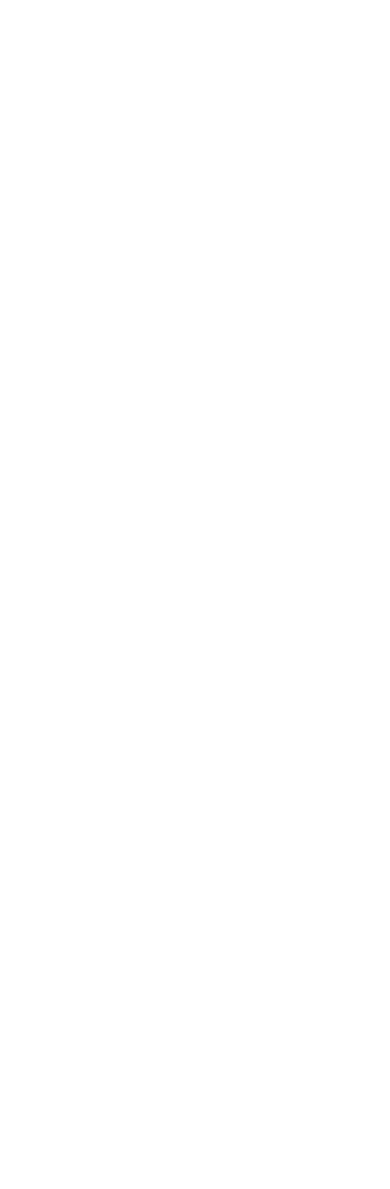
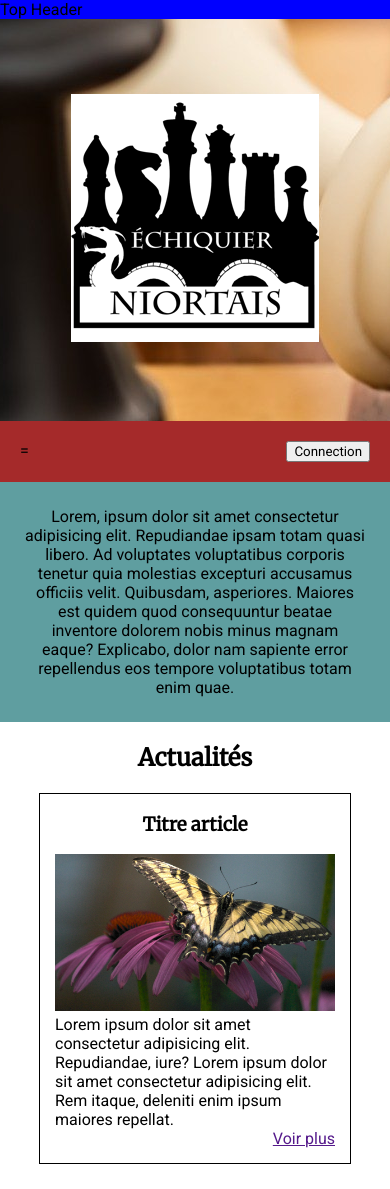
Before and after one commit to Jnadaldevwwm/Echiquier-Niortais, a PHP site: page / in a window 390 px wide. Before the commit the page is empty. Before the commit the page ends 844 px from the top, so only its background shows below. Run offline with PHP 8.4, Linux system fonts and the light colour scheme; data that the repository does not hold is empty.

Commit message:
mobilF Index
DB(user,news) + affichage index

```diff
--- /dev/null
+++ b/Controlers/controlerArticle.php
@@ -0,0 +1,6 @@
+<?php
+
+require_once '../views/view.php';
+require_once '../Models/articles.php';
+
+class ControlerArticle{
--- a/Controlers/controlerIndex.php
+++ b/Controlers/controlerIndex.php
@@ -1,13 +1,18 @@
 <?php
 
 require_once '../views/view.php';
+require_once '../Models/articles.php';
 
 class ControlerIndex{
+
+    private $articles;
+
     public function __construct(){
-
+        $this->articles = new Articles();
     }
     public function index(){
+        $articles = $this->articles->getAllArticles();
         $view = new View('Index');
-        $view->render(array());
+        $view->render(array('articles'=>$articles));
     }
 }
--- /dev/null
+++ b/Models/articles.php
@@ -0,0 +1,11 @@
+<?php
+    require_once 'model.php';
+
+    class Articles extends Model{
+
+        public function getAllArticles(){
+            $sql = "SELECT * FROM articles";
+            $articles = $this->goQuery($sql);
+            return $articles;
+        }
+    }
--- /dev/null
+++ b/Models/model.php
@@ -0,0 +1,23 @@
+<?php
+
+abstract class Model {
+
+    protected $db;
+
+    protected function goQuery($sql, $params = null){
+        if($params == null){
+            $result = $this->getDb()->query($sql);
+        } else {
+            $result = $this->getDb()->prepare($sql);
+            $result->execute($params);
+        }
+        return $result;
+    }
+
+    protected function getDb(){
+        if($this->db == null){
+            $this->db = new PDO('mysql:host=localhost;dbname=echiquier_niortais;charset=utf8', 'root2', 'root', array(PDO::ATTR_ERRMODE => PDO::ERRMODE_EXCEPTION));
+        }
+        return $this->db;
+    }
+}
--- /dev/null
+++ b/Public/css/style.css
@@ -0,0 +1,91 @@
+@import url('https://fonts.googleapis.com/css2?family=Merriweather&family=Roboto&display=swap');
+/*
+*   titres : font-family: 'Merriweather', serif;
+*   textes : font-family: 'Roboto', sans-serif;
+*/
+/****************
+*   General
+****************/
+*{
+    box-sizing: border-box;
+    font-family: 'Roboto', sans-serif;
+}
+body{
+    margin: 0;
+}
+h1, h2, h3, h4 {
+    font-family: 'Merriweather', serif;
+}
+
+/* Class générales  */
+.mAuto{
+    margin-left: auto;
+    margin-right: auto;
+}
+.txtCenter{
+    text-align: center;
+}
+.dBlock{
+    display: block;
+}
+
+
+/**************
+*   Template
+**************/
+#topHeader{
+    background-color: blue;
+}
+#banner{
+    background-image: url("../images/tempBan.jpg");
+    background-position: center;
+    padding: 75px 0 75px 0;
+    text-align: center;
+}
+#navBar{
+    background-color: brown;
+    padding: 20px;
+    display: flex;
+    flex-flow: row wrap;
+    justify-content: space-between;
+}
+#midContent{
+    display: flex;
+    flex-flow: column wrap;
+}
+#midContent aside{
+    order: 1;
+}
+#midContent main{
+    order: 2;
+}
+#motd{
+    background-color: cadetblue;
+    padding: 25px;
+    text-align: center;
+}
+
+/**************
+*   Accueil
+**************/
+.cardArticle{
+    width: 80%;
+    border: 1px solid black;
+    padding: 0 15px 15px 15px;
+    margin-bottom: 25px;
+}
+.infoArticle{
+    margin-bottom: 5px;
+    font-style: italic;
+}
+.cardArticle img{
+    width: 100%;
+    height: auto;
+}
+.cardArticle h3{
+    text-align: center;
+}
+.cardArticle .lienArticle{
+    display: block;
+    text-align: right;
+}
--- a/Views/template.php
+++ b/Views/template.php
@@ -4,8 +4,28 @@
     <meta charset="UTF-8">
     <meta name="viewport" content="width=device-width, initial-scale=1.0">
     <title><?= $this->title ?></title>
+    <link rel="stylesheet" href="css/style.css">
 </head>
 <body>
-    <?= $content ?>
+    <header>
+        <div id="topHeader">Top Header</div>
+        <div id="banner">
+            <img src="images/logo.gif" alt="logo echiquier niortais">
+        </div>
+        <div id='navBar'>
+            <div id="hamburger">=</div>
+            <button>Connection</button>
+        </div>
+    </header>
+    <section id="midContent">
+        <main>
+            <?= $content ?>
+        </main>
+        <aside>
+            <div id="motd">
+                Lorem, ipsum dolor sit amet consectetur adipisicing elit. Repudiandae ipsam totam quasi libero. Ad voluptates voluptatibus corporis tenetur quia molestias excepturi accusamus officiis velit. Quibusdam, asperiores. Maiores est quidem quod consequuntur beatae inventore dolorem nobis minus magnam eaque? Explicabo, dolor nam sapiente error repellendus eos tempore voluptatibus totam enim quae.
+            </div>
+        </aside>
+    </section>
 </body>
 </html>
--- a/Views/viewIndex.php
+++ b/Views/viewIndex.php
@@ -1,2 +1,32 @@
 <?php
+function console_log($output, $with_script_tags = true) {
+    $js_code = 'console.log(' . json_encode($output, JSON_HEX_TAG) .
+');';
+    if ($with_script_tags) {
+        $js_code = '<script>' . $js_code . '</script>';
+    }
+    echo $js_code;
+}
     $this->title = 'Accueil';
+
+    ?>
+    <h2 class='txtCenter'>Actualités</h2>
+    <?php
+    foreach ($articles as $article) {
+        echo "<article class='cardArticle mAuto'>
+                <h3>".$article['titre']."</h3>
+                <span class='infoArticle txtCenter dBlock'>".$article['date']."</span>
+                <img src='images/".$article['image']."' alt=''>
+                <div class='resumeArticle'>".substr($article['contenu'],0,200)." ...</div>
+                <a href='' class='lienArticle'>Voir plus</a>
+                </article>
+        ";
+        console_log($article['date']);
+    }
+    ?>
+    <article class='cardArticle mAuto'>
+        <h3>Titre article</h3>
+        <img src="images/img.jpg" alt="">
+        <div class='resumeArticle'>Lorem ipsum dolor sit amet consectetur adipisicing elit. Repudiandae, iure? Lorem ipsum dolor sit amet consectetur adipisicing elit. Rem itaque, deleniti enim ipsum maiores repellat.</div>
+        <a href="" class='lienArticle'>Voir plus</a>
+    </article>
```
Also changed, not shown: Public/images/img.jpg (added), Public/images/logo.gif (added), Public/images/tempBan.jpg (added).
